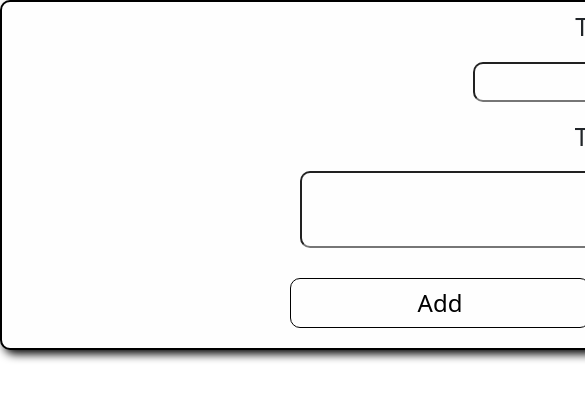
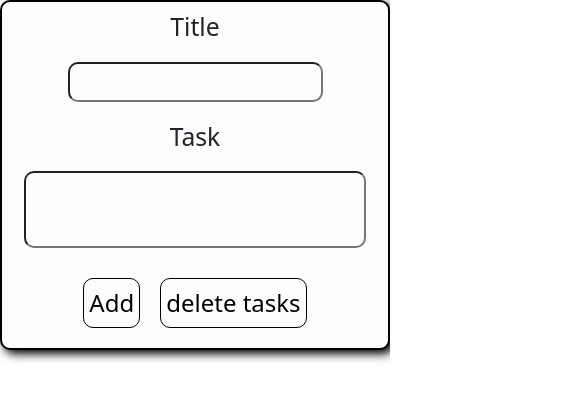
Before and after one commit to AdenLord/ToDoApp-V3, a React (Create React App) app: page / in a window 390 px wide. Shown: the top 400 px of the page, 585 px wide, since content can reach past the window. Built offline with nearby package versions, Linux system fonts and the light colour scheme.

Commit message:
responsiv

```diff
--- a/src/cmp/Home.jsx
+++ b/src/cmp/Home.jsx
@@ -1,6 +1,9 @@
 import Form from './Form';
 import TaskBox from './TaskBox';
 import { useState } from 'react';
+import Container from 'react-bootstrap/Container';
+import Row from 'react-bootstrap/Row';
+import Col from 'react-bootstrap/Col';
 
 
 const Home = () => {
@@ -9,7 +12,8 @@
     const [ tasks, setTasks ] = useState([]);
 
     return (
-        <div>
+        <Container>
+            <Row>
                 <Form inputText={inputText}
                     setInputText={setInputText}
                     inputTitle={inputTitle}
@@ -17,12 +21,15 @@
                     tasks={tasks}
                     setTasks={setTasks}
                 />
+            </Row>
 
+            <Row>
                 < TaskBox
                     tasks={tasks}
                     setTasks={setTasks}
                 />
-        </div>
+            </Row>
+        </Container>
      );
 }
 
--- a/src/cmp/Task.jsx
+++ b/src/cmp/Task.jsx
@@ -3,9 +3,10 @@
 
 const Task = ({text, title}) => {
     $(document).ready(function(){
+        const taskdiv =   $("#taskBox")
         $('.taskDeleteBtn').click(function(e){
             e.stopPropagation();
-            $(this).parent().remove();
+            $(this). parentsUntil(taskdiv).remove();
         });
     });
 
--- a/src/index.css
+++ b/src/index.css
@@ -18,7 +18,7 @@
 }
 
 #form{
-  width: 1200px;
+  width: 1400px;
   height: 350px;
   background: #fefefe;
   border: 2px #000000 solid;
@@ -30,7 +30,7 @@
 }
 
 #input-text{
-  width: 600px;
+  align-self: stretch;
   flex-grow: 1;
 }
 
@@ -46,7 +46,6 @@
 }
 
 #form > .btnBox >input[type=button]{
-  width: 300px;
   height: 50px;
   font-size: 24px;
 }
@@ -65,8 +64,7 @@
 }
 
 #taskBox{
-  text-align: center;
-  margin: 30px;
+  margin: 30px auto;
 }
 
 .task{
@@ -77,7 +75,7 @@
   border-radius: 10px;
   padding: 12px;
   cursor: pointer;
-  margin: 10px;
+  margin: 10px auto;
   display: flex;
   flex-direction: column;
   align-items: center;
```
Also changed, not shown: src/cmp/TaskBox.jsx (+5 -4 lines). Lines whose indentation alone changed are shown as unchanged.
